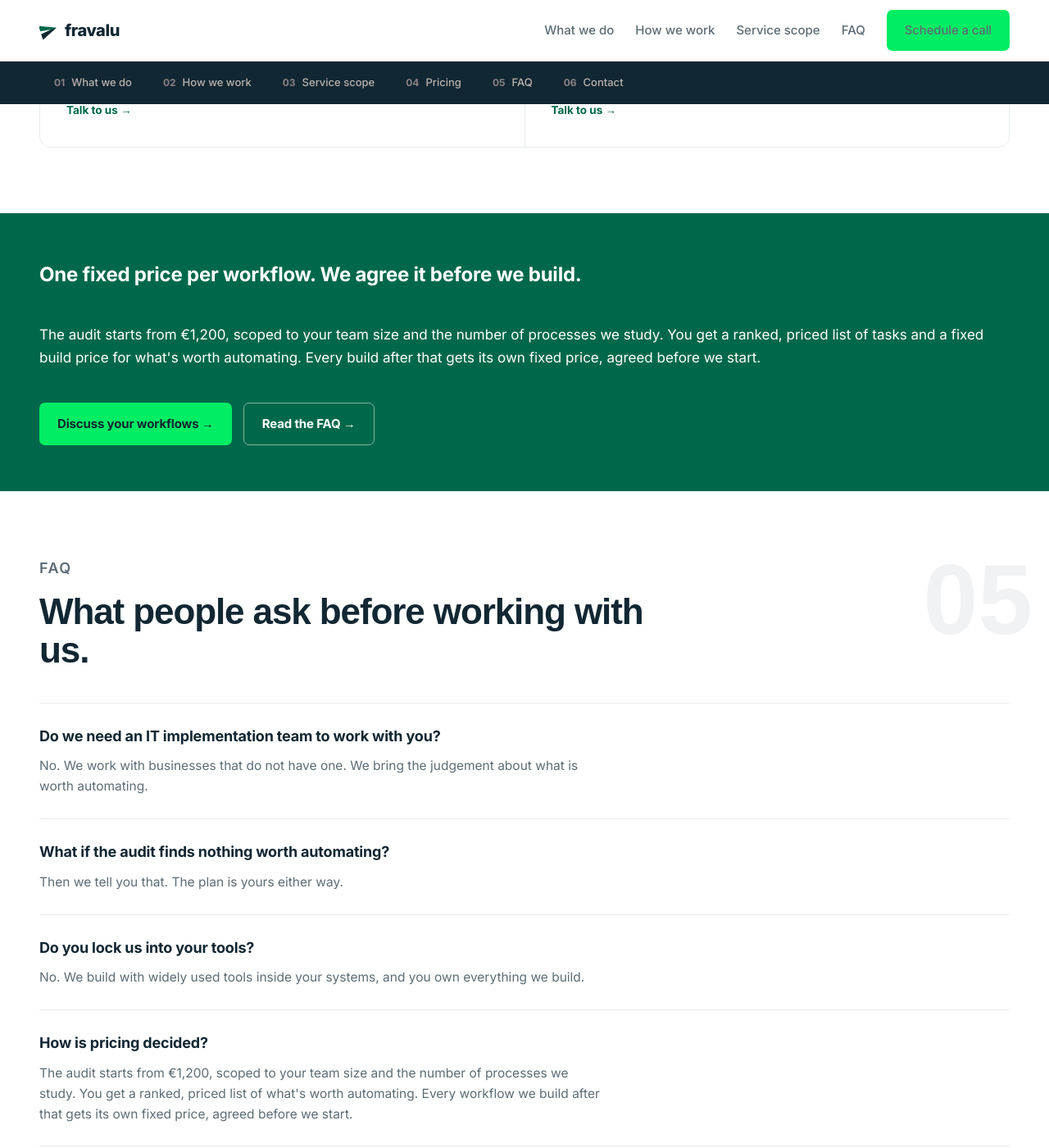
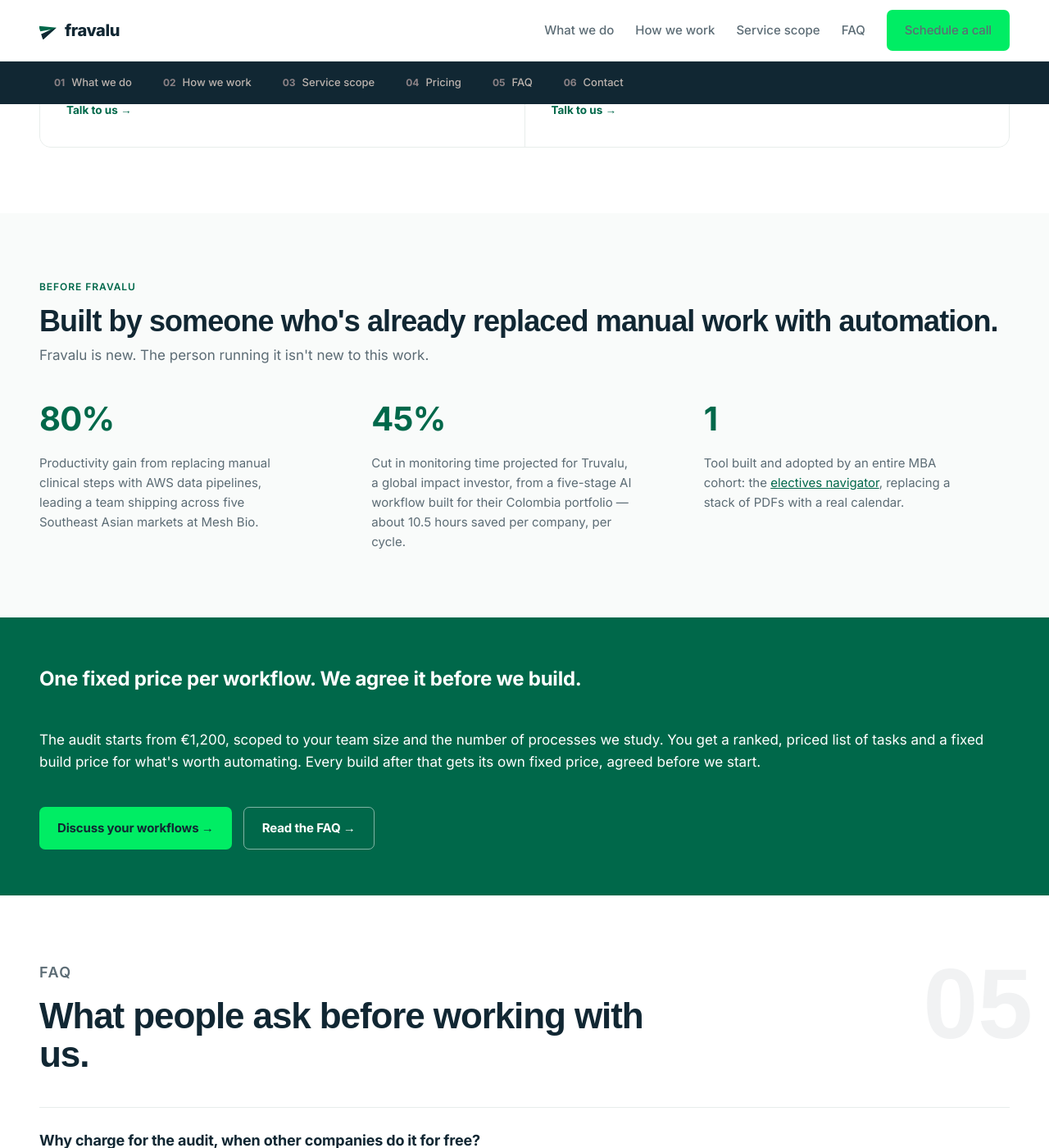
Before and after one commit to alvee1994/fra-valu-site, a Jekyll site: the page built from index.md, in a window 1280 px wide and 1400 px high, scrolled down 3271 px. Shown: the whole window at 82% size. Built offline with Jekyll 4.4.1, drawn with Linux system fonts in a browser that asks for light colours; some web fonts are replaced; some of the changed text lies outside the part shown.

Commit message:
Add paid-audit incentive argument and founder track record section
Closes two gaps from the competitor conversion research: the
incentive-independence case for the paid Map stage (unclaimed by any
competitor), and quantified proof points, honestly framed as founder
background since Fravalu itself has no client history yet.

```diff
--- a/assets/site.css
+++ b/assets/site.css
@@ -237,6 +237,12 @@ h2{font-family:'General Sans',sans-serif;font-weight:700;letter-spacing:-.025em;
 .service-card p{font-size:15px;color:var(--slate);margin:0 0 16px}
 .sc-bullets{list-style:none;margin:0 0 18px;padding:0;display:grid;grid-template-columns:1fr 1fr;gap:6px 14px}
 .sc-bullets li{font-size:13.5px;color:var(--slate);display:flex;gap:8px}
+
+/* stat grid */
+.stat-grid{display:grid;grid-template-columns:repeat(3,1fr);gap:32px}
+.stat-num{font-size:40px;font-weight:700;color:var(--accent);letter-spacing:-.02em;margin-bottom:10px}
+.stat-tile p{font-size:15px;color:var(--slate);margin:0;max-width:34ch}
+.stat-tile a{color:var(--accent)}
 .sc-bullets li::before{content:'\2713';color:var(--accent);font-weight:700;flex:none}
 .sc-link{font-size:13.5px;font-weight:700;color:var(--accent);text-decoration:none}
 .sc-link:hover{text-decoration:underline}
@@ -298,7 +304,7 @@ footer{background:var(--ink);color:#a79fa2;padding:52px 0 40px;font-size:14px}
 .post-back{display:inline-block;margin-bottom:32px;font-family:'Inter',sans-serif;font-weight:600;letter-spacing:.03em;font-size:13px}
 
 @media (max-width:920px){
-  .intro-split,.answer-grid,.service-grid,.contact-grid{grid-template-columns:1fr}
+  .intro-split,.answer-grid,.service-grid,.contact-grid,.stat-grid{grid-template-columns:1fr}
   .service-grid{gap:1px}
   .nav-links a:not(.btn){display:none}
   section{padding:56px 0}
--- a/index.md
+++ b/index.md
@@ -160,6 +160,28 @@ permalink: /
   </div>
 </section>
 
+<section class="band-cream">
+  <div class="wrap">
+    <p class="eyebrow">Before Fravalu</p>
+    <h2 style="font-size:clamp(26px,3vw,36px);margin:0 0 8px">Built by someone who's already replaced manual work with automation.</h2>
+    <p style="font-size:17px;color:var(--slate);max-width:60ch;margin:0 0 32px">Fravalu is new. The person running it isn't new to this work.</p>
+    <div class="stat-grid">
+      <div class="stat-tile">
+        <div class="stat-num">80%</div>
+        <p>Productivity gain from replacing manual clinical steps with AWS data pipelines, leading a team shipping across five Southeast Asian markets at Mesh Bio.</p>
+      </div>
+      <div class="stat-tile">
+        <div class="stat-num">45%</div>
+        <p>Cut in monitoring time projected for Truvalu, a global impact investor, from a five-stage AI workflow built for their Colombia portfolio &mdash; about 10.5 hours saved per company, per cycle.</p>
+      </div>
+      <div class="stat-tile">
+        <div class="stat-num">1</div>
+        <p>Tool built and adopted by an entire MBA cohort: the <a href="{{ '/hire/' | relative_url }}">electives navigator</a>, replacing a stack of PDFs with a real calendar.</p>
+      </div>
+    </div>
+  </div>
+</section>
+
 <section class="cta-band" id="pricing">
   <div class="wrap">
     <h3>One fixed price per workflow. We agree it before we build.</h3>
@@ -180,6 +202,10 @@ permalink: /
     </div>
 
     <div class="faq-list">
+      <div class="faq-item">
+        <h3>Why charge for the audit, when other companies do it for free?</h3>
+        <p>A free audit is paid for by your next contract with them. It is built to find work they can sell you. A paid audit is paid for by you, so it stays honest either way &mdash; including when the honest answer is that nothing here is worth automating.</p>
+      </div>
       <div class="faq-item">
         <h3>Do we need an IT implementation team to work with you?</h3>
         <p>No. We work with businesses that do not have one. We bring the judgement about what is worth automating.</p>
@@ -205,6 +231,14 @@ permalink: /
   "@context": "https://schema.org",
   "@type": "FAQPage",
   "mainEntity": [
+    {
+      "@type": "Question",
+      "name": "Why charge for the audit, when other companies do it for free?",
+      "acceptedAnswer": {
+        "@type": "Answer",
+        "text": "A free audit is paid for by your next contract with them. It is built to find work they can sell you. A paid audit is paid for by you, so it stays honest either way, including when the honest answer is that nothing here is worth automating."
+      }
+    },
     {
       "@type": "Question",
       "name": "Do we need an IT implementation team to work with you?",
```
